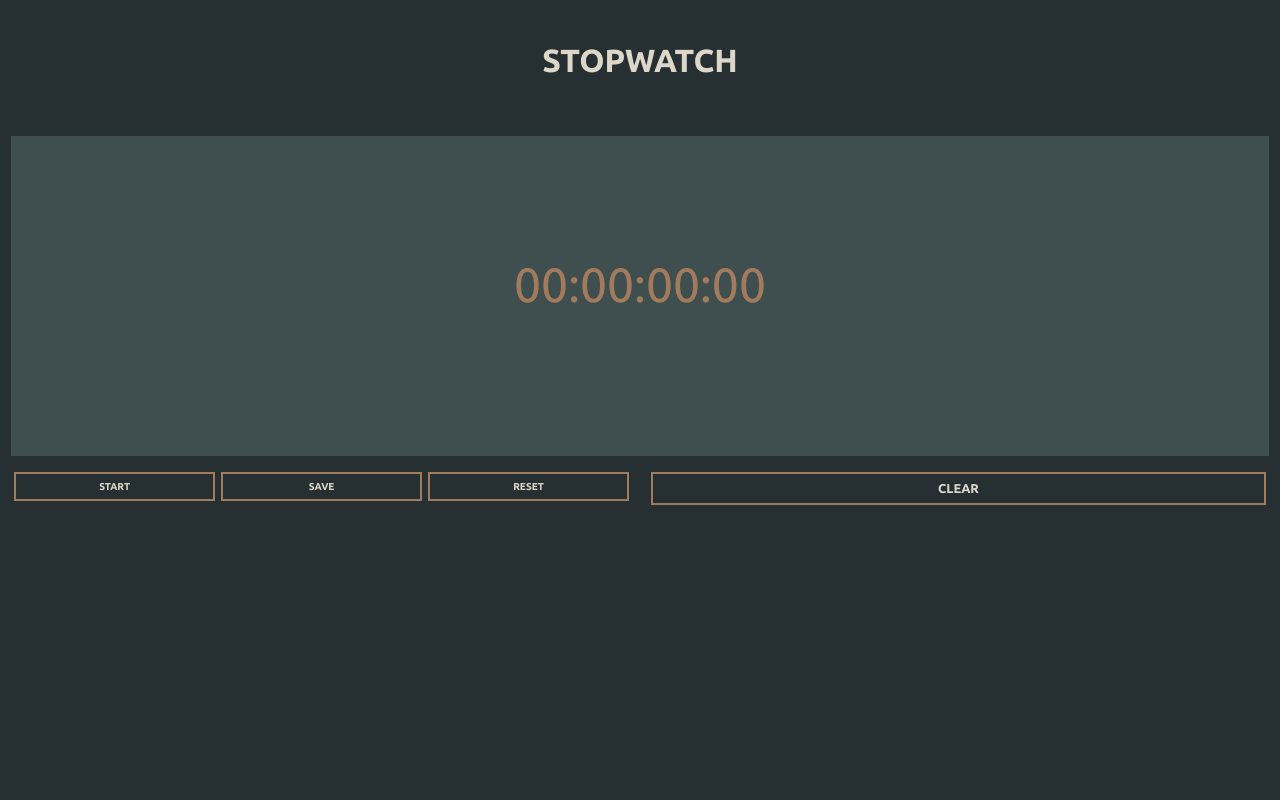
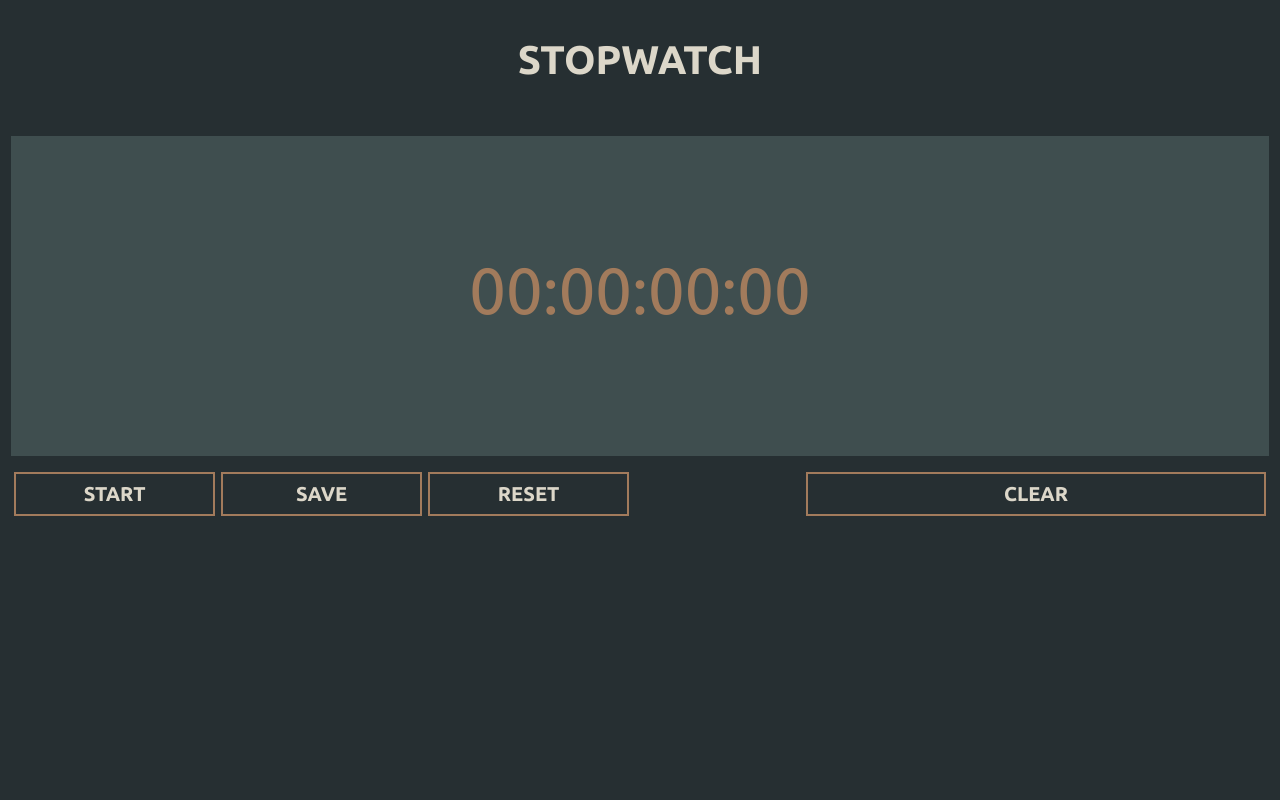
Before and after one commit to graycorvid/stopwatch, a website: page index.html in a window 1280 px wide. Drawn offline with nearby package versions, Linux system fonts and the light colour scheme; files that its build step writes are made by us from their sources.

Commit message:
delete 2 files _buttons.scss _button.scss remove two unnecessary style files, one created in the wrong directory and one a double of already existing file

```diff
--- a/src/js/main.js
+++ b/src/js/main.js
@@ -1,3 +1,4 @@
+(function () {
   const stoper = document.querySelector("p.numbers");
   const warning = document.querySelector("p.warning");
   const btnStart = document.querySelector("button.start");
@@ -114,3 +115,8 @@ btnStart.addEventListener("click", initiateTimer);
   btnReset.addEventListener("click", resetTimer);
   btnSave.addEventListener("click", savesLimit);
   btnClear.addEventListener("click", clearScores);
+})();
+
+//RWD - dla wszystkich urządzeń (tylko nokia portrait sprawdzona). Może hover dla desktop wersji, jeśli będzie wyglądać lepiej - jak nie to zostaw tak jak jest teraz.
+
+/* jak ci się będzie chciało bawić to moesz zrobic media queries w mixins? ???? */
--- a/src/sass/abstracts/_mixins.scss
+++ b/src/sass/abstracts/_mixins.scss
@@ -1,3 +1,6 @@
+@use "sass:map";
+@use "../abstracts/variables" as *;
+
 @mixin centerFlex {
   display: flex;
   flex-direction: row;
@@ -9,3 +12,10 @@
   display: grid;
   align-items: start;
 }
+
+@mixin mediaQ($size) {
+  $width: map.get($breakpoints, $size);
+  @media (min-width: $width) {
+    @content;
+  }
+}
--- a/src/sass/layout/_button.scss
+++ /dev/null
@@ -1,13 +0,0 @@
-@use "../abstracts/colors" as *;
-@use "../base/typography" as *;
-
-.buttons button,
-.clear {
-  all: unset;
-  margin: 0 0.2rem;
-  padding: 0.3rem 0.5rem;
-  text-transform: $uppercase;
-  font-weight: $bold;
-  text-align: center;
-  border: $color_watch 2px solid;
-}
--- a/src/sass/layout/_header.scss
+++ b/src/sass/layout/_header.scss
@@ -9,5 +9,8 @@ header {
     font-size: 2rem;
     font-weight: $bold;
     text-transform: $uppercase;
+    @include mediaQ(small) {
+      font-size: 4em;
+    }
   }
 }
--- a/src/sass/layout/_layout.scss
+++ b/src/sass/layout/_layout.scss
@@ -1,5 +1,6 @@
 @use "../abstracts/mixins" as *;
 @use "../abstracts/colors" as *;
+@use "../abstracts/variables" as *;
 
 .wrap {
   padding: 0 0.7rem;
@@ -8,6 +9,7 @@
   grid-template-rows: 15vh 40vh 1fr;
   gap: 1rem;
   min-height: 100vh;
+  min-width: 280px;
   color: $color_font;
   background-color: $color_background;
   overflow: hidden;
@@ -17,6 +19,7 @@ main {
   @include centerFlex;
   grid-column-start: 1;
   grid-column-end: 3;
+  min-height: 100px;
   background-color: $color_watchBGC;
 }
 
@@ -25,17 +28,34 @@ main {
   .numbers {
     font-size: 3rem;
     color: $color_watch;
+    @include mediaQ(small) {
+      font-size: 6.5em;
+    }
   }
   .warning {
     opacity: 0;
     font-size: 1rem;
     color: $color_warning;
+    @include mediaQ(small) {
+      margin-top: -1em;
+      font-size: 2.6em;
+    }
   }
   .visible {
     opacity: 1;
   }
 }
 
+.center {
+  display: flex;
+  flex-direction: column;
+  margin: 1em;
+  padding: 0;
+  font-size: 1em;
+  @include mediaQ(small) {
+    font-size: 2em;
+  }
+}
 .buttons {
   @include gridBTN;
   grid-template-columns: 1fr 1fr 1fr;
@@ -43,10 +63,8 @@ main {
 }
 .scores {
   @include gridBTN;
-  grid-template-rows: 5vh 1fr;
-  font-size: 0.8rem;
   text-align: center;
+  @include mediaQ(small) {
+    margin-left: 25%;
+  }
 }
-.center {
-  padding: 0;
-}
--- a/src/sass/main.scss
+++ b/src/sass/main.scss
@@ -4,4 +4,5 @@
 @forward "./base/reset";
 @forward "./abstracts/mixins";
 @forward "./abstracts/colors";
-@forward "./layout/button";
+@forward "./abstracts/variables";
+@forward "./components/button";
```
Also changed, not shown: README.md, src/sass/components/_buttons.scss (deleted). Lines whose indentation alone changed are shown as unchanged.
